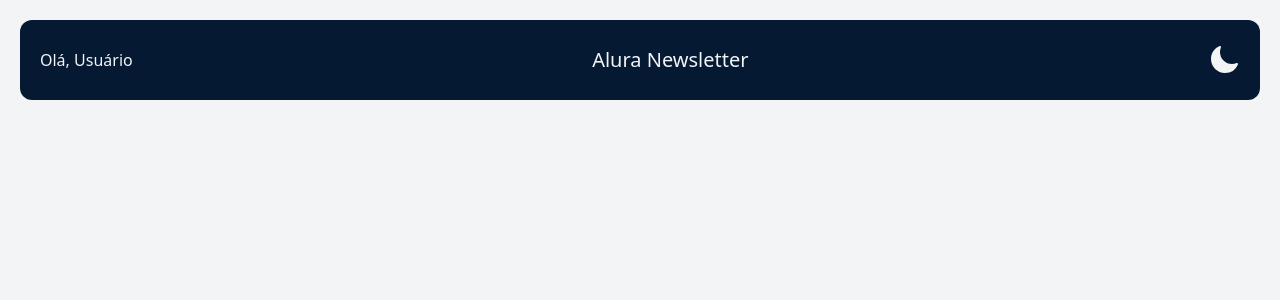
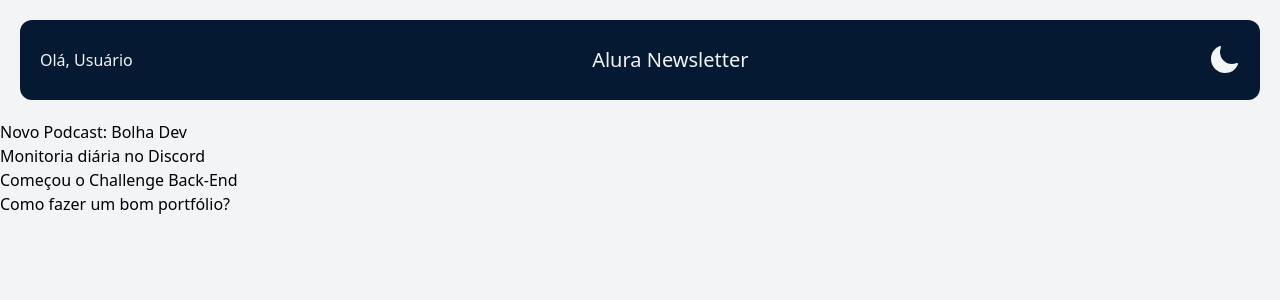
Before and after one commit to gafanhotoalexandre/alura-newsletter, a React (Vite) app: page / in a window 1280 px wide. Shown: the top 300 px of the page. Built offline with nearby package versions, Linux system fonts and the light colour scheme.

Commit message:
criando lista de artigos

```diff
--- a/articles.json
+++ b/articles.json
@@ -1,5 +1,6 @@
 [
   {
+		"id": 1,
     "title": "Novo Podcast: Bolha Dev",
     "text": [
       "A nossa bolha ficou muito mais unida e informada essa semana, com o lançamento do podcast diário Bolha Dev!  Em todas as tardes de segunda a sexta-feira, Marcus Mendes apresenta as melhores notícias da Newsletter do Filipe Deschamps, além de trazer conteúdos e dicas interessantes do Aluraverso.",
@@ -8,6 +9,7 @@
     "tags": ["podcast", "bolhadev"]
   },
   {
+		"id": 2,
     "title": "Monitoria diária no Discord",
     "text": [
       "Desde a semana passada, estamos experimentando uma nova rotina na comunidade do Discord, na escola de Programação! Todas as tardes, os alunos e alunas aproveitam uma Monitoria com duração de uma hora, por meio do canal de voz da comunidade. Além da solução de dúvidas sobre carreira e tecnologia, acontece muita interação entre pessoas de diferentes estágios de aprendizagem.",
@@ -16,6 +18,7 @@
     "tags": ["discord", "monitoria"]
   },
   {
+		"id": 3,
     "title": "Começou o Challenge Back-End",
     "text": [
       "Começa hoje o Challenge Back-End, voltado para alunos e alunas da Alura que querem ter um projeto completo para adicionar ao portfólio e aumentar suas chances no mercado tech.",
@@ -25,6 +28,7 @@
     "tags": ["back-end", "node", "java"]
   },
   {
+		"id": 4,
     "title": "Como fazer um bom portfólio?",
     "text": [
       "No último episódio do #HipstersPontoTube, Diogo Pires e Paulo Silveira conversaram sobre a importância do portfólio e quais são as dicas para criar essa ferramenta essencial para todos os níveis de profissionais. Eles também dão algumas dicas de carreira, respondendo perguntas como “quando é o momento certo de me aplicar nas vagas?”."
--- a/src/App.tsx
+++ b/src/App.tsx
@@ -1,8 +1,13 @@
+import { ArticleList } from './components/ArticleList'
 import { Header } from './components/Header'
 
 function App() {
   return (
-    <Header />
+		<>
+			<Header />
+
+			<ArticleList />
+		</>
   )
 }
 
--- /dev/null
+++ b/src/components/ArticleList/index.tsx
@@ -0,0 +1,11 @@
+import data from '../../../articles.json';
+
+export function ArticleList() {
+	return (
+		<div>
+			{data.map(item => (
+				<p key={item.id}>{item.title}</p>
+			))}
+		</div>
+	);
+}
--- a/src/components/Header/index.tsx
+++ b/src/components/Header/index.tsx
@@ -1,4 +1,3 @@
-import { MoonIcon, SunIcon } from '@heroicons/react/24/solid'
 import { ToggleTheme } from './ToggleTheme';
 
 export function Header() {
```
